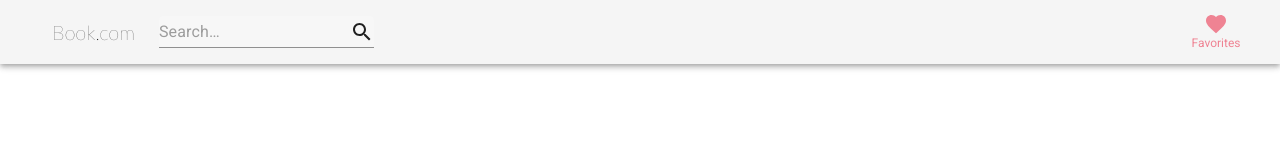
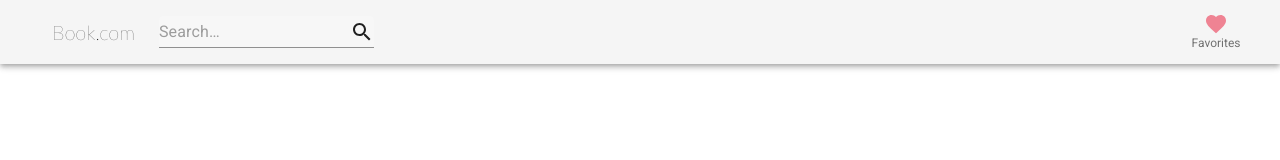
Before and after one commit to sonmic/BooksSearch, a React (Create React App) app in the folder client/: page / in a window 1280 px wide. Shown: the top 160 px of the page. Built offline with nearby package versions, Linux system fonts and the light colour scheme.

Commit message:
changed font colors

```diff
--- a/client/src/App.css
+++ b/client/src/App.css
@@ -56,7 +56,7 @@ body {
 }
 
 .MuiSvgIcon-colorSecondary,
-.MuiBottomNavigationAction-root {
+.MuiBottomNavigationAction-root svg {
   color: #ef8393 !important;
 }
 
@@ -73,3 +73,7 @@ body {
   font-family: "Quicksand", sans-serif;
   font-weight: 300 !important;
 }
+
+.MuiInput-underline:after {
+  border-bottom: 2px solid #bfdad9 !important;
+}
```
